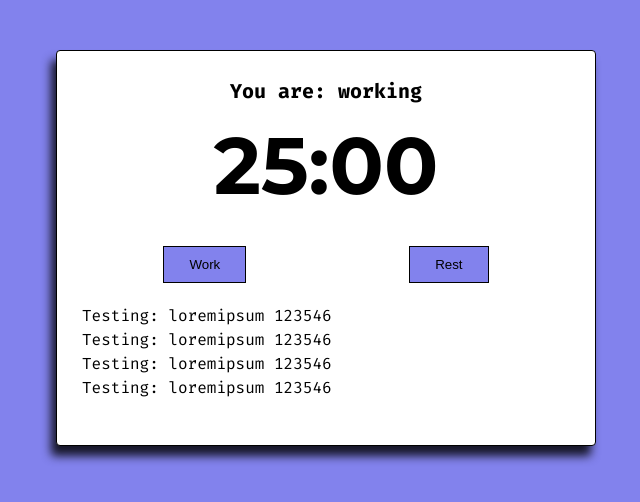
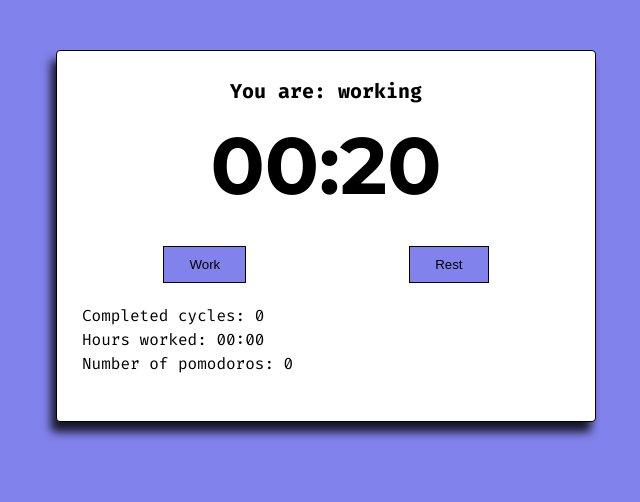
Before and after one commit to pLogicador/type-pomodoro-react, a React (Create React App) app: page / in a window 1280 px wide. Shown: the top 502 px of the page, without its empty margins (314-954 px from the left). Built offline with nearby package versions, Linux system fonts and the light colour scheme.

Commit message:
feat: starting the pomodoro logic

```diff
--- a/src/App.tsx
+++ b/src/App.tsx
@@ -6,9 +6,9 @@
   return (
     <div className="container">
       <PomodoroTimer
-        defaultPomodoroTime={1500}
-        shortRestTime={300}
-        longRestTime={900}
+        defaultPomodoroTime={20}
+        shortRestTime={10}
+        longRestTime={5}
         cycles={4}
       />
     </div>
--- a/src/components/pomodoro-timer.tsx
+++ b/src/components/pomodoro-timer.tsx
@@ -1,8 +1,9 @@
 /* eslint-disable */
-import React, { useEffect } from 'react';
+import React, { useEffect, useState } from 'react';
 import { useInterval } from '../hooks/use-interval';
 import { Button } from './button';
 import { Timer } from './timer';
+import { secondsToTime } from '../utils/seconds-to-time';
 
 // eslint-disable-next-line @typescript-eslint/no-var-require
 const bellStart = require('../sounds/bell-start.mp3');
@@ -20,15 +21,17 @@
 }
 
 export function PomodoroTimer(props: Props): JSX.Element {
-  const [mainTime, setMainTime] = React.useState(props.defaultPomodoroTime);
-  const [timeCounting, setTimeCounting] = React.useState(false);
-  const [working, setWorking] = React.useState(false);
-  const [resting, setResting] = React.useState(false);
+  const [mainTime, setMainTime] = useState(props.defaultPomodoroTime);
+  const [timeCounting, setTimeCounting] = useState(false);
+  const [working, setWorking] = useState(false);
+  const [resting, setResting] = useState(false);
+  const [cyclesQtdManager, setCyclesQtdManager] = useState(
+    new Array(props.cycles - 1).fill(true),
+  );
 
-  useEffect(() => {
-    if(working) document.body.classList.add('working');
-    if(resting) document.body.classList.remove('working');
-  }, [working]);
+  const [completedCycles, setCompletedCycles] = useState(0);
+  const [fullWorkingTime, setFullWorkingTime] = useState(0);
+  const [numberOfPomodoros, setNumberOfPomodoros] = useState(0);
 
   useInterval(
     () => {
@@ -59,6 +62,36 @@
     audioStopWorking.play();
   };
 
+  useEffect(() => {
+    if(working) document.body.classList.add('working');
+    if(resting) document.body.classList.remove('working');
+
+    if(mainTime > 0) return;
+
+    if(working && cyclesQtdManager.length > 0) {
+      configureRest(false);
+      cyclesQtdManager.pop();
+    } else if (working && cyclesQtdManager.length <= 0) {
+      configureRest(true);
+      setCyclesQtdManager(new Array(props.cycles - 1).fill(true));
+      setCompletedCycles(completedCycles + 1);
+    }
+
+    if(working) setNumberOfPomodoros(numberOfPomodoros + 1);
+    if(resting) configureWork();
+  }, [
+    working,
+    resting,
+    mainTime,
+    cyclesQtdManager,
+    numberOfPomodoros,
+    completedCycles,
+    configureRest,
+    setCyclesQtdManager,
+    configureWork,
+    props.cycles,
+  ]);
+
   return (
     <div className="pomodoro">
       <h2>You are: working</h2>
@@ -74,10 +107,9 @@
         ></Button>
       </div>
       <div className="details">
-        <p>Testing: loremipsum 123546</p>
-        <p>Testing: loremipsum 123546</p>
-        <p>Testing: loremipsum 123546</p>
-        <p>Testing: loremipsum 123546</p>
+        <p>Completed cycles: {completedCycles}</p>
+        <p>Hours worked: {secondsToTime(fullWorkingTime)}</p>
+        <p>Number of pomodoros: {numberOfPomodoros}</p>
       </div>
     </div>
   );
```
